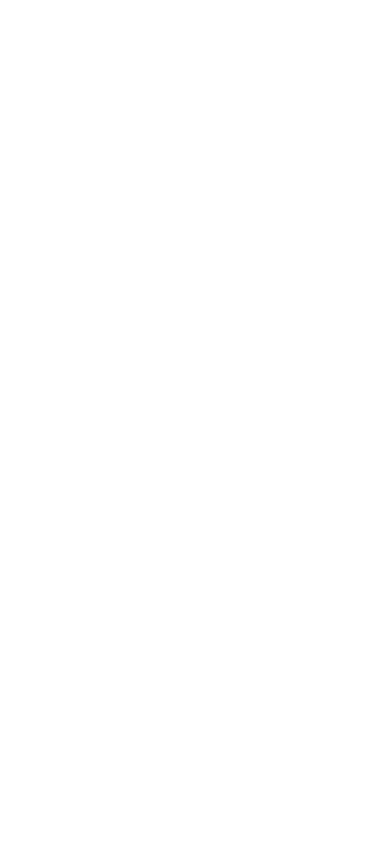
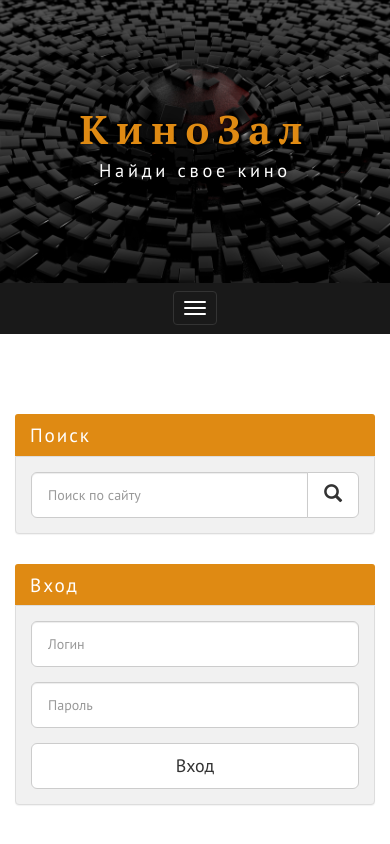
Before and after one commit to Natalia-Kalinina/kinozal-bootstrap, a website: page page.html in a window 390 px wide. Drawn offline with Linux system fonts and the light colour scheme.

Commit message:
bugs fixed (the main page)

```diff
--- a/assets/scss/_main.scss
+++ b/assets/scss/_main.scss
@@ -44,6 +44,10 @@
     }
     &:hover {
       background-color: $color-accent;
+
+      h3 {
+        color: $color-light;
+      }
     }
     h3 {
       font-size: 1rem;
@@ -89,15 +93,24 @@ h2 {
     @extend %stripes;
 }
 .film-news {
+  padding-bottom: 40px;
   overflow: hidden;
+  &-item {
+    &:hover {
+    .thumbnail {
+        background-color: $color-accent;
+      }
+      h3 {
+        color: $color-accent;
+      }
+
+      .btn {
+        background-color: $color-accent;
+      }
+    }
+    }
   img {
     width: 100%;
-  }
-  .thumbnail {
-    transition: background-color 0.5s;
-    &:hover {
-      background-color: $color-accent;
-    }
   }
   .btn {
     float: right;
--- a/page.html
+++ b/page.html
@@ -18,6 +18,80 @@
 </head>
 <body>
 
+  <header class="header container-fluid">
+    <div class="header-logo row">
+      <div class="container">
+        <strong class="header-logo__title">КиноЗал</strong>
+        <span class="header-logo__description">Найди свое кино</span>
+      </div>
+    </div>
+
+    <div class="header-menu row">
+      <nav class="navbar navbar-inverse navbar-static-top">
+        <div class="container">
+          <div class="navbar-header">
+            <button type="button" class="navbar-toggle collapsed" data-toggle="collapse" data-target="#navbar-top" aria-expanded="false">
+              <span class="sr-only">Toggle navigation</span>
+              <span class="icon-bar"></span>
+              <span class="icon-bar"></span>
+              <span class="icon-bar"></span>
+            </button>
+          </div>
+
+          <div class="collapse navbar-collapse" id="navbar-top">
+            <ul class="nav navbar-nav navbar-left">
+              <li class="active"><a href="#">Главная</a></li>
+              <li><a href="#">Фильмы</a></li>
+              <li><a href="#">Сериалы</a></li>
+              <li><a href="#">Контакты</a></li>
+            </ul>
+            <ul class="nav navbar-nav navbar-right">
+              <li><a href="#">Новинки</a></li>
+              <li><a href="#">Рейтинг</a></li>
+              <li><a href="#">Раздачи</a></li>
+            </ul>
+          </div>
+        </div>
+      </nav>
+    </div>
+  </header>
+
+  <div class="container">
+    <div class="row">
+      <main class="main col-lg-9 col-lg-push-3 col-md-8 col-md-push-4">
+
+        <section class="site-search panel panel-info hidden-lg hidden-md">
+          <div class="panel-heading">
+            <h3 class="panel-title">Поиск</h3>
+          </div>
+          <div class="panel-body">
+            <form action="search">
+              <div class="input-group input-group-lg">
+                <input class="form-control" type="search" placeholder="Поиск по сайту">
+                <span class="input-group-btn">
+                  <button class="btn btn-default" type="submit"><span class="glyphicon glyphicon-search"></span></button>
+                </span>
+              </div>
+            </form>
+          </div>
+        </section>
+
+        <section class="user-login panel panel-info hidden-lg hidden-md">
+          <div class="panel-heading">
+            <h3 class="panel-title">Вход</h3>
+          </div>
+          <div class="panel-body">
+            <form action="login">
+              <div class="form-group">
+                <input class="form-control input-lg" type="text" placeholder="Логин">
+              </div>
+              <div class="form-group">
+                <input class="form-control input-lg" type="password" placeholder="Пароль">
+              </div>
+              <button class="btn btn-default btn-block btn-lg">Вход</button>
+            </form>
+          </div>
+        </section>
 
 <script src="libs/jquery/dist/jquery.min.js"></script>
 <script src="libs/bootstrap/dist/js/bootstrap.min.js"></script>
```
Also changed, not shown: index.html (+4 -4 lines), assets/css/style.css.
